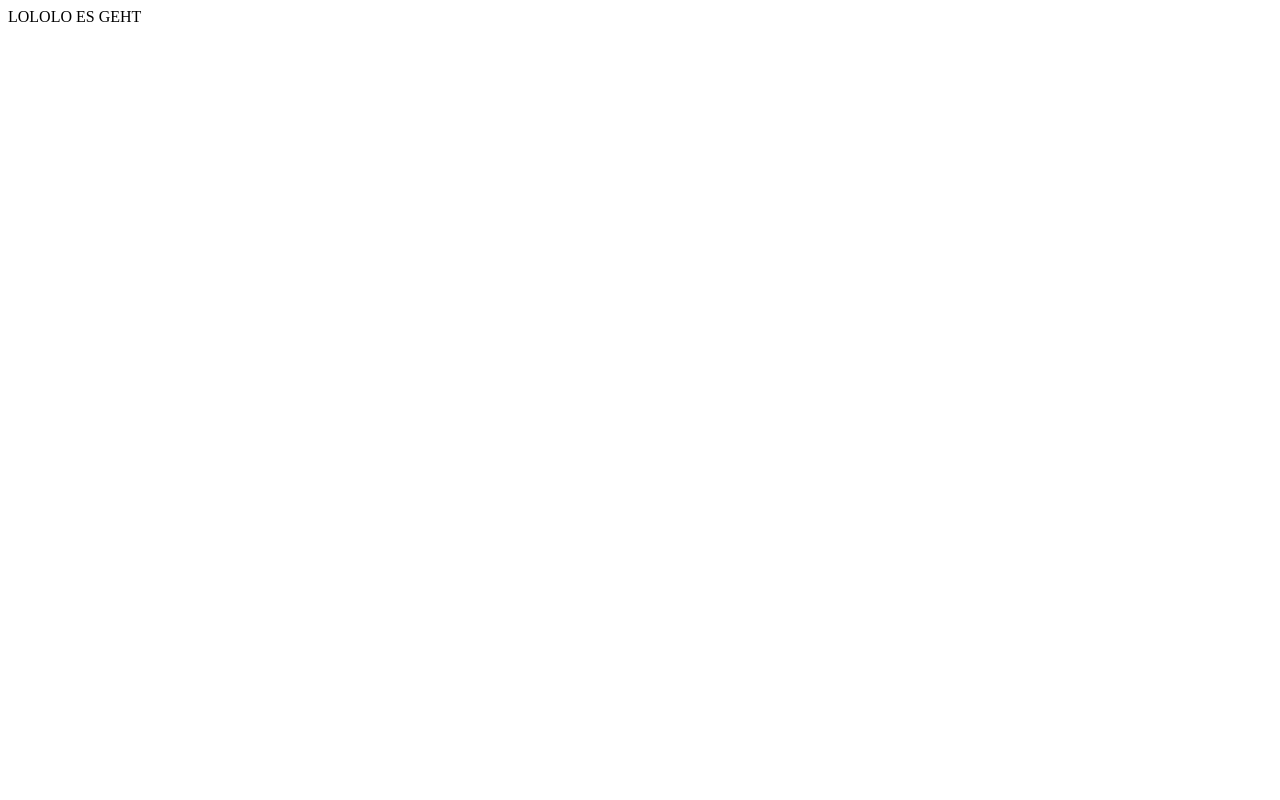
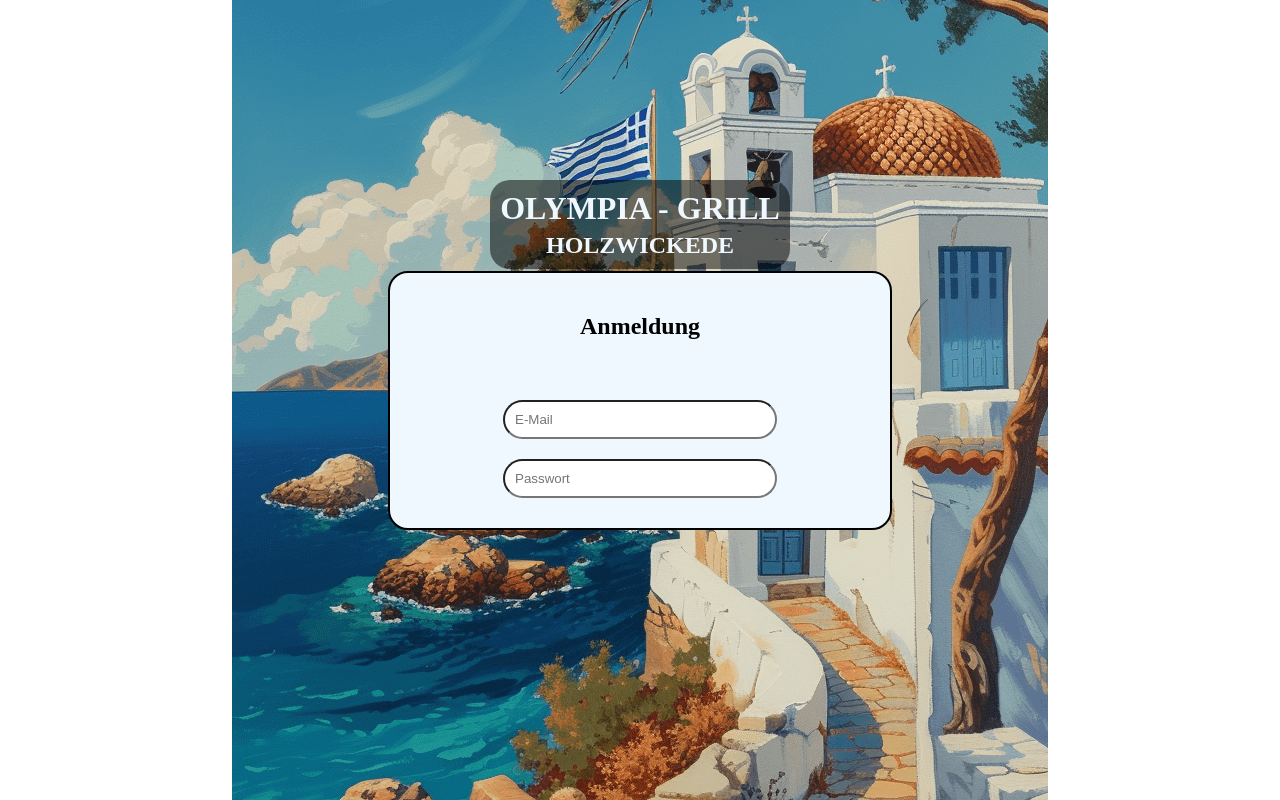
Before and after one commit to diimmeeyyyyy/OlympiaGrill_Website_Angular, an Angular app: page / in a window 1280 px wide. Built offline with nearby package versions, Linux system fonts and the light colour scheme.

Commit message:
edited log-in.html

```diff
--- a/src/app/app.component.scss
+++ b/src/app/app.component.scss
@@ -0,0 +1,4 @@
+*{
+    display: flex;
+    justify-content: center;
+}
--- a/src/app/log-in/log-in.component.html
+++ b/src/app/log-in/log-in.component.html
@@ -1 +1,46 @@
-LOLOLO ES GEHT
+<div class="position">
+  <main>
+    <div class="headline">
+      <h1>OLYMPIA - GRILL</h1>
+      <h2>HOLZWICKEDE</h2>
+    </div>
+
+    <h2 class="log-in">Anmeldung</h2>
+
+    <form onsubmit="logInUser(); return false" class="form">
+      <input type="email" placeholder="E-Mail" required />
+      <input type="password" placeholder="Passwort" required />
+    </form>
+  </main>
+</div>
+
+<!-- <section id="Log_In_Background">
+  <aside id="Log_In_Content" class="content">
+    <span class="main-headline-span">
+      <h1>Olympia-Grill</h1>
+      <h2>Holzwickede</h2>
+    </span>
+
+    <h2 class="headline">Anmeldung</h2>
+    <form onsubmit="logInUser(); return false" class="form">
+      <input type="email" placeholder="E-Mail" id="EMail" required />
+      <input
+        type="password"
+        placeholder="Passwort"
+        id="Password"
+        required
+      />
+      <div class="checkbox-div">
+        <input type="checkbox" id="Save_Password" />
+        <label for="Save_Password">Angemeldet bleiben</label>
+      </div>
+
+      <button id="LogIn_Button">Anmelden</button>
+    </form>
+
+    <div class="not-registered-yet-div">
+      <p>Noch nicht registriert?</p>
+      <a href="register.html">Registrieren</a>
+    </div>
+  </aside>
+</section> -->
--- a/src/app/log-in/log-in.component.scss
+++ b/src/app/log-in/log-in.component.scss
@@ -0,0 +1,65 @@
+.position {
+  height: 100vh;
+  width: 100vw;
+  display: flex;
+  justify-content: center;
+  align-items: center;
+  background-image: url("../../assets/img/logIn-background.png");
+  background-position-x: center;
+  background-position-y: -260px;
+  background-repeat: no-repeat;
+  > main {
+    width: 500px;
+    border: 2px solid black;
+    display: flex;
+    flex-direction: column;
+    justify-content: center;
+    align-items: center;
+    gap: 50px;
+    border-radius: 20px;
+    padding-block: 30px;
+    background-color: aliceblue;
+  }
+}
+
+.headline {
+  position: absolute;
+  top: 180px;
+  display: flex;
+  flex-direction: column;
+  align-items: center;
+  justify-content: center;
+  gap: 5px;
+  color: aliceblue;
+  background-color: rgba(0, 0, 0, 0.5);
+  border-radius: 20px;
+  padding: 10px;
+}
+
+.log-in {
+  padding: 10px;
+  border-radius: 10px 0 10px 0;
+  background-color: aliceblue;
+}
+
+form {
+  display: flex;
+  flex-direction: column;
+  align-items: center;
+  width: 100%;
+  gap: 20px;
+  > input {
+    width: 250px;
+    padding: 10px;
+    border-radius: 20px;
+  }
+}
+
+/* MEDIA-QUERIES */
+@media (max-width: 800px) {
+  .position {
+    background-size: cover;
+    background-position-x: unset;
+    background-position-y: unset;
+  }
+}
--- a/src/styles.scss
+++ b/src/styles.scss
@@ -1 +1,13 @@
 /* You can add global styles to this file, and also import other style files */
+body {
+  margin: 0;
+  padding: 0;
+}
+
+h1,
+h2,
+h3,
+p {
+  margin-block-start: 0;
+  margin-block-end: 0;
+}
```
